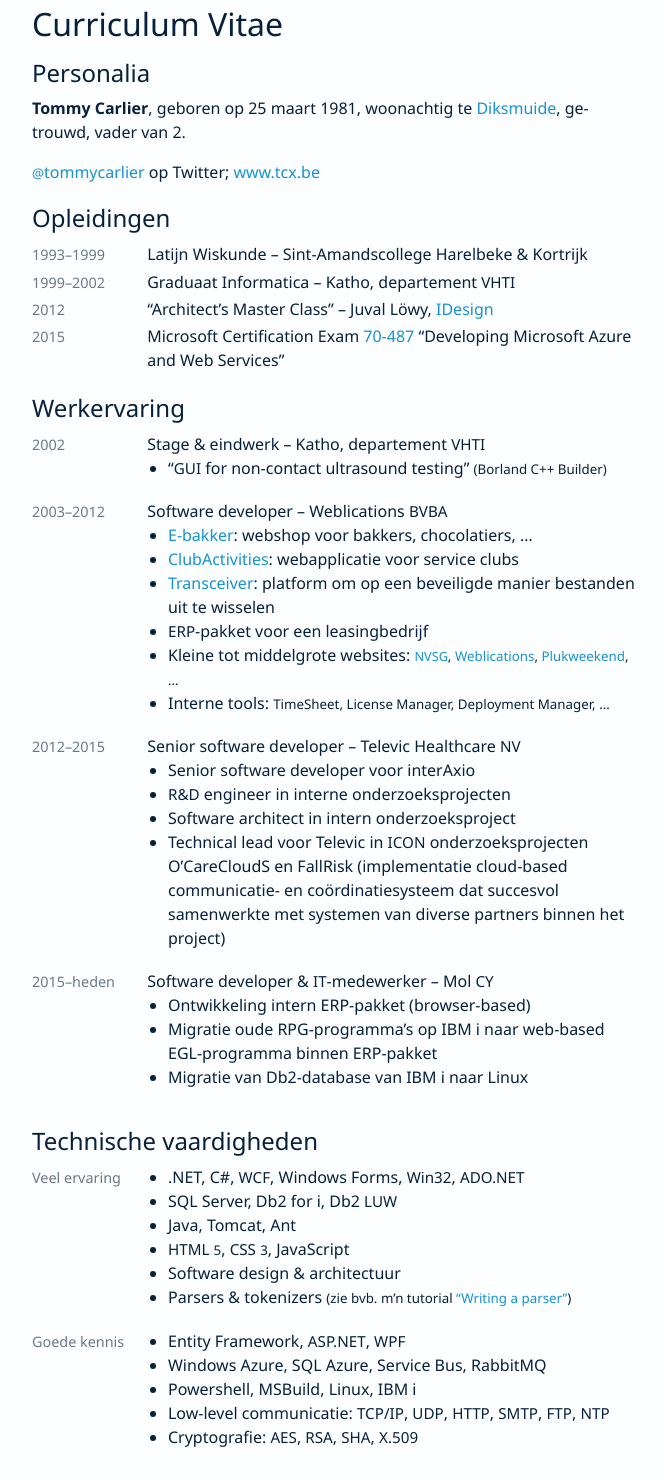
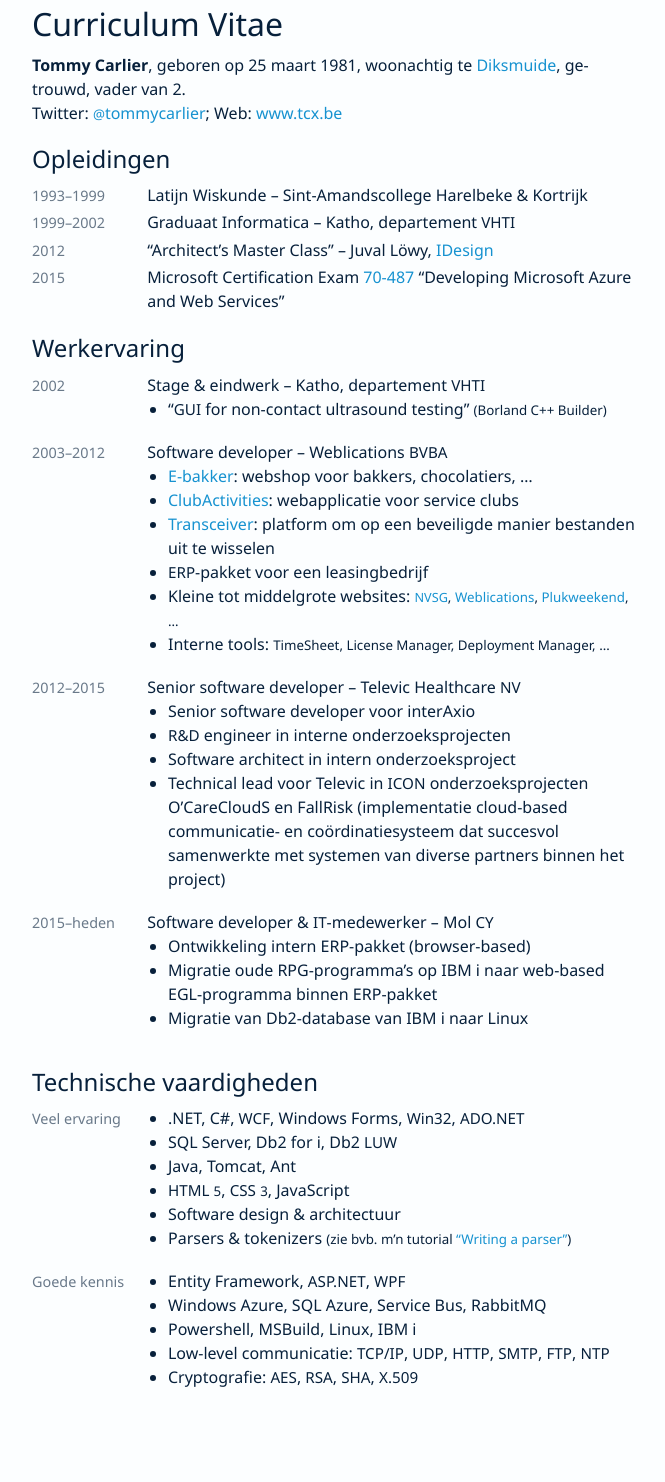
Before and after one commit to tommy-carlier/etc.tcx.be, a Jekyll site: the page built from cv/index.html, in a window 1280 px wide. Shown: the whole page, without its empty margins (304-969 px from the left). Built offline with Jekyll 4.4.1, drawn with Linux system fonts in a browser that asks for light colours; comment, search, counter and statistics services are not loaded; after the commit the page ends 1423 px from its top, so only the background shows below that.

Commit message:
Tweak content

```diff
--- a/cv/index.html
+++ b/cv/index.html
@@ -11,9 +11,8 @@
 </style>
 
 <h1>Curriculum Vitae</h1>
-<h2>Personalia</h2>
-<p><b>Tommy Carlier</b>, geboren op <time datetime="1981-03-25">25 maart 1981</time>, woonachtig te <a href="https://www.openstreetmap.org/#map=15/51.0302/2.8599">Diksmuide</a>, getrouwd, vader van 2.</p>
-<p><a href="https://twitter.com/tommycarlier" rel=me><small>@</small>tommycarlier</a> op Twitter; <a href="https://www.tcx.be/">www.tcx.be</a></p>
+<p><b>Tommy Carlier</b>, geboren op <time datetime="1981-03-25">25 maart 1981</time>, woonachtig te <a href="https://www.openstreetmap.org/#map=15/51.0302/2.8599">Diksmuide</a>, getrouwd, vader van 2.<br>
+Twitter: <a href="https://twitter.com/tommycarlier" rel=me><small>@</small>tommycarlier</a>; Web: <a href="https://www.tcx.be/">www.tcx.be</a></p>
 
 <h2>Opleidingen</h2>
 <table>
```
